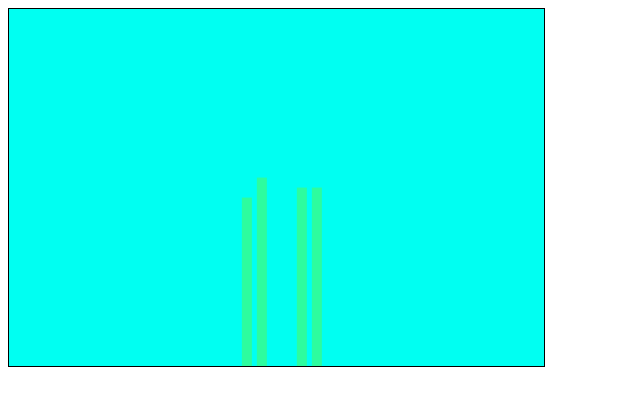
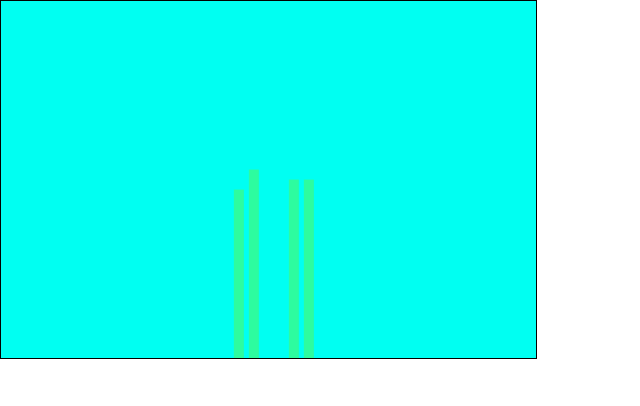
Before and after one commit to lordrockit/JS-Fish, a plain HTML site: page index.html in a window 1280 px wide. Shown: the whole page, without its empty margins (0-640 px from the left). Drawn offline with Linux system fonts and the light colour scheme.

Commit message:
Update index.html

```diff
--- a/index.html
+++ b/index.html
@@ -3,6 +3,9 @@
 <head>
   <meta charset="utf-8">
   <title>JS Fish</title>
+  <style>
+  body {margin: 0}
+  </style>
 </head>
 <body BGCOLOR="#ffffff" spacing="0">
 <canvas id="myCanvas" width="400" height="200"
```
